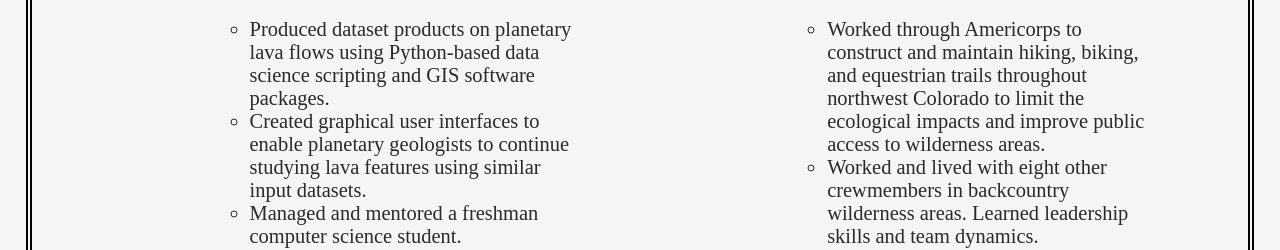
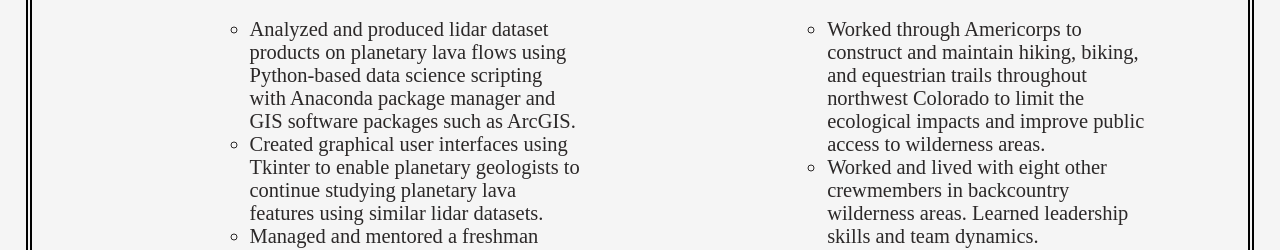
Before and after one commit to DavidMullings7/personal_website, a plain HTML site: page main_page.html in a window 1280 px wide. Shown: the part 1513-1763 px from the top of the page. Drawn offline with Linux system fonts and the light colour scheme.

Commit message:
Updated ARL information.

```diff
--- a/main_page.html
+++ b/main_page.html
@@ -125,10 +125,10 @@
                         <h4 class="sub_heading">Honors Scholar Intern - Summer 2021</h4>
                         <ul class="description">
                             <li>
-                                Produced dataset products on planetary lava flows using Python-based data science scripting and GIS software packages.
+                                Analyzed and produced lidar dataset products on planetary lava flows using Python-based data science scripting with Anaconda package manager and GIS software packages such as ArcGIS.
                             </li>
                             <li>
-                                Created graphical user interfaces to enable planetary geologists to continue studying lava features using similar input datasets.
+                                Created graphical user interfaces using Tkinter to enable planetary geologists to continue studying planetary lava features using similar lidar datasets.
                             </li>
                             <li>
                                 Managed and mentored a freshman computer science student.
```
